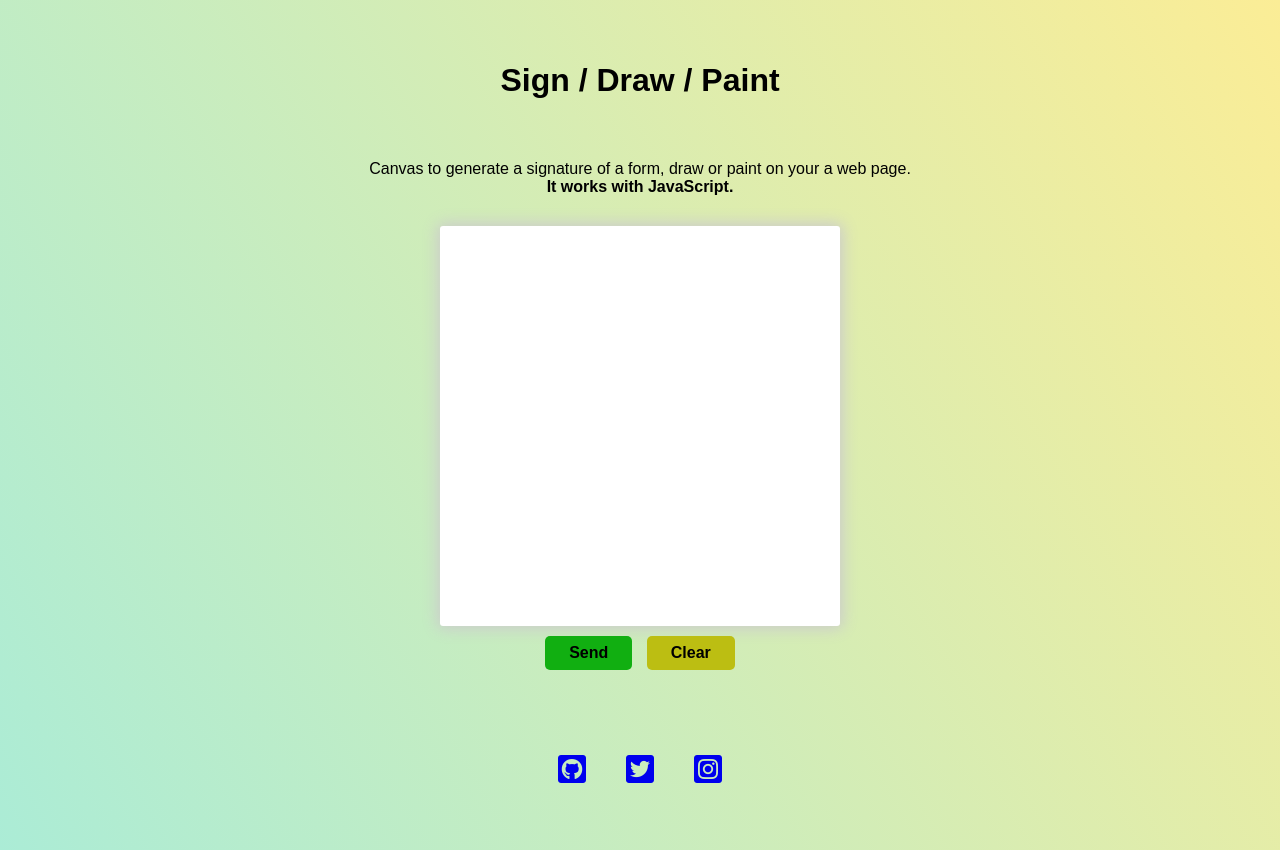
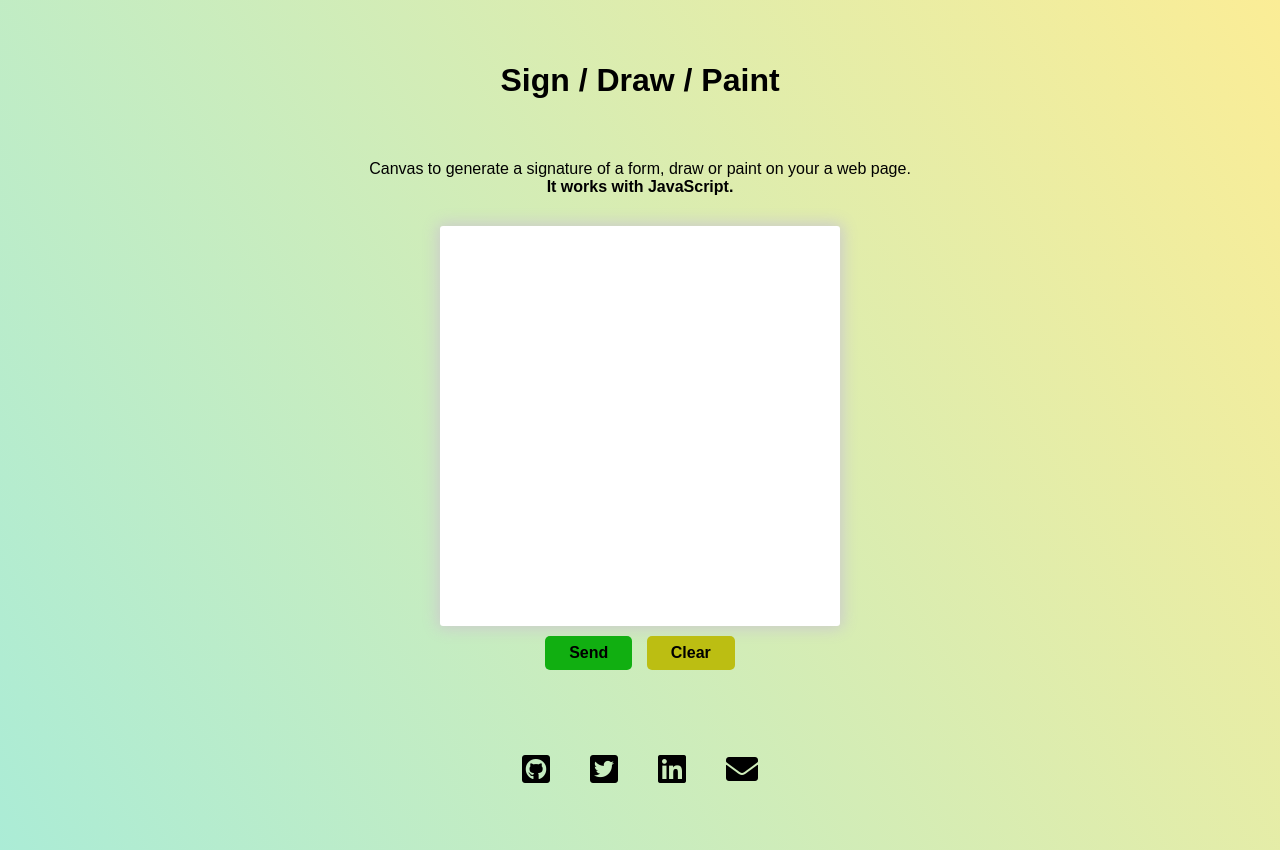
Before and after one commit to JuanCarlosAcostaPeraba/Sign-Draw-Paint, a plain HTML site: page index.html in a window 1280 px wide. Drawn offline with Linux system fonts and the light colour scheme.

Commit message:
chore: Change footer URLs

```diff
--- a/index.html
+++ b/index.html
@@ -45,24 +45,32 @@
             <ul>
                 <li>
                     <a
-                        href="https://juancarlosacostaperaba.github.io/Sign-Draw-Paint/"
+                        href="https://github.com/JuanCarlosAcostaPeraba/Sign-Draw-Paint"
                         target="_blank"
-                        ><i class="fab fa-github-square"></i
-                    ></a>
+                    >
+                        <i class="fab fa-github-square"></i>
+                    </a>
                 </li>
                 <li>
                     <a
                         href="https://twitter.com/JuanSerberoCode"
                         target="_blank"
-                        ><i class="fab fa-twitter-square"></i
-                    ></a>
+                    >
+                        <i class="fab fa-twitter-square"></i>
+                    </a>
                 </li>
                 <li>
                     <a
-                        href="https://www.instagram.com/juanserberocode/"
+                        href="https://www.linkedin.com/in/juancarlosacostaperaba/?locale=en_US"
                         target="_blank"
-                        ><i class="fab fa-instagram-square"></i
-                    ></a>
+                    >
+                        <i class="fab fa-linkedin"></i>
+                    </a>
+                </li>
+                <li>
+                    <a href="mailto:juancarlos.ap.dev@gmail.com">
+                        <i class="fas fa-envelope"></i>
+                    </a>
                 </li>
             </ul>
         </footer>
--- a/style.css
+++ b/style.css
@@ -94,3 +94,7 @@ footer ul {
 footer ul li {
     margin: 0 20px;
 }
+
+footer > ul > li > a {
+    color: black;
+}
```
